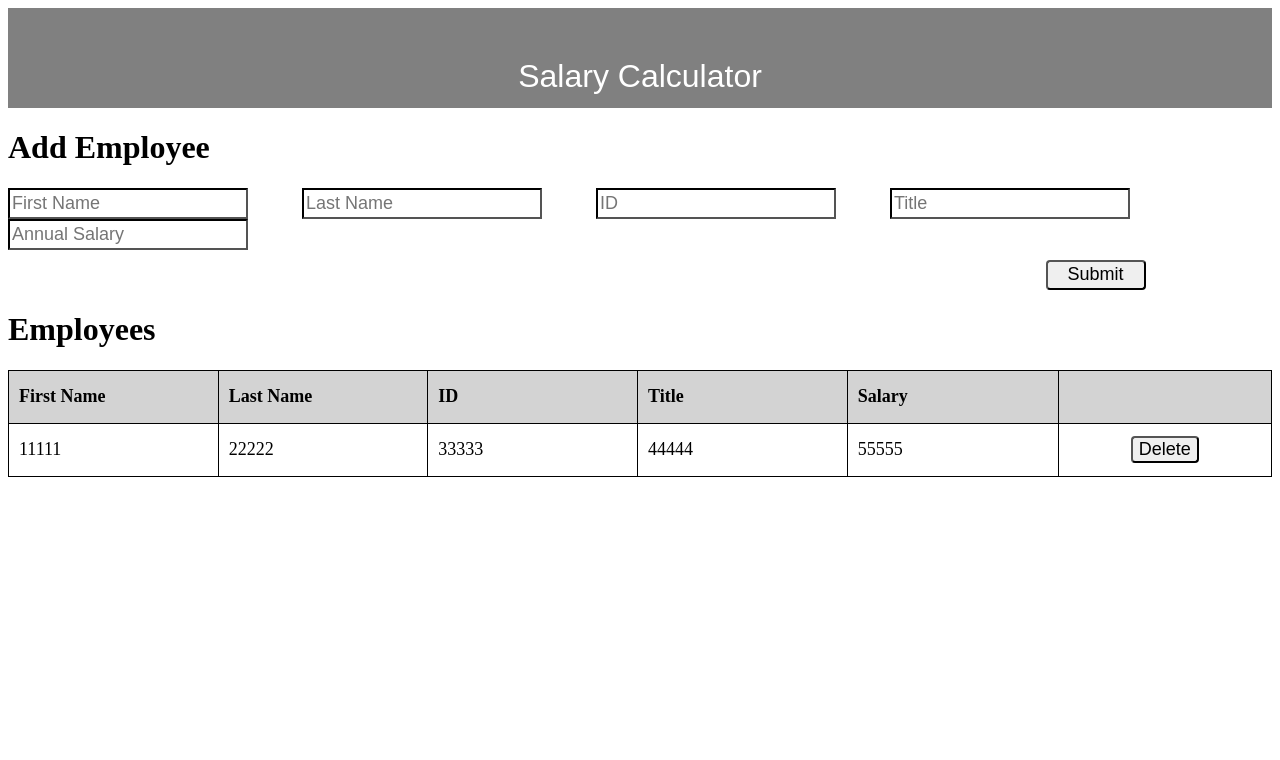
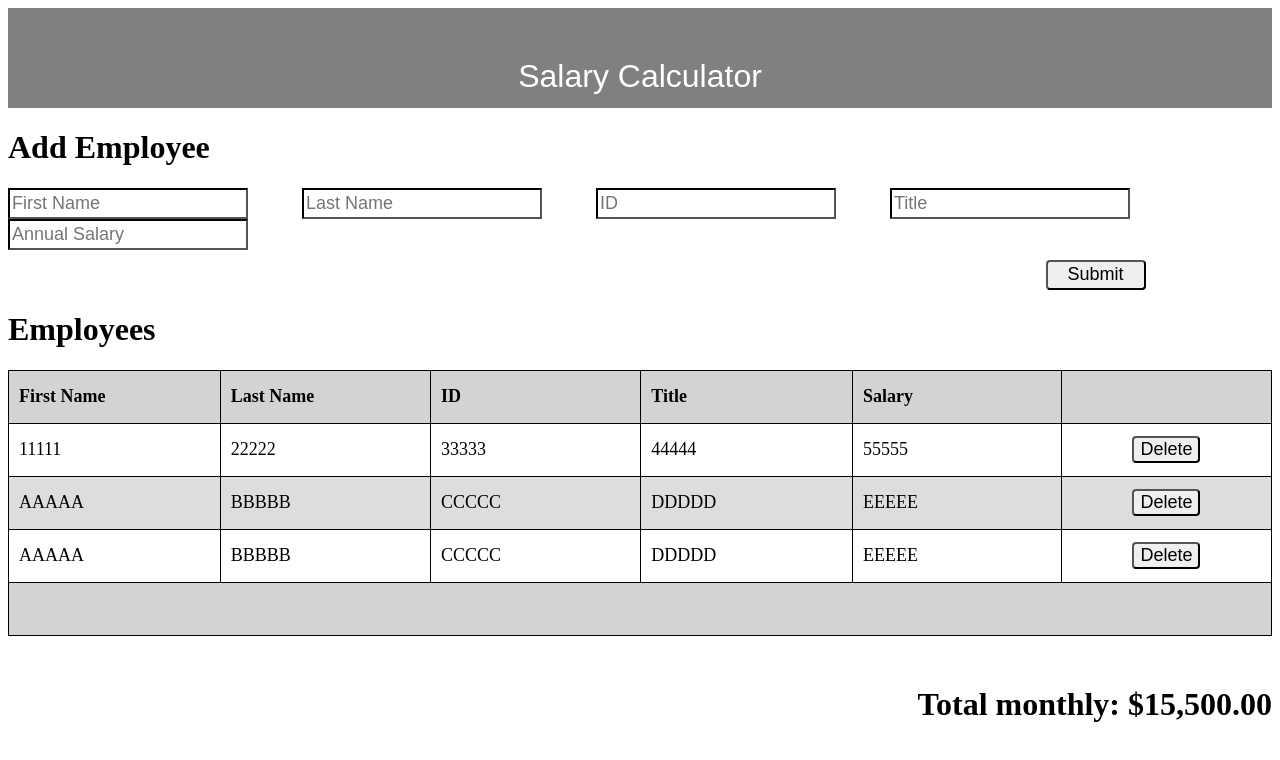
Before and after one commit to zenolook123/weekend-jquery-salary-calculator, a plain HTML site: page index.html in a window 1280 px wide. Drawn offline with nearby package versions, Linux system fonts and the light colour scheme.

Commit message:
index and styles completed
HTML and CSS completed.

```diff
--- a/index.html
+++ b/index.html
@@ -45,8 +45,34 @@
             <td class="table-data">55555</td>
             <td id = "delete-td"><button id = "delete-button">Delete</button></td>
           </tr>
+          <tr>
+            <td class ="table-data">AAAAA</td>
+            <td class ="table-data">BBBBB</td>
+            <td class ="table-data">CCCCC</td>
+            <td class ="table-data">DDDDD</td>
+            <td class ="table-data">EEEEE</td>
+            <td id = "delete-td"><button id = "delete-button">Delete</button></td>
+            </td>
+          </tr>
+          <tr>
+            <td class ="table-data">AAAAA</td>
+            <td class ="table-data">BBBBB</td>
+            <td class ="table-data">CCCCC</td>
+            <td class ="table-data">DDDDD</td>
+            <td class ="table-data">EEEEE</td>
+            <td id = "delete-td"><button id = "delete-button">Delete</button></td>
+            </td>
+          </tr>
         </tbody>
+        <tfoot>
+            <tr>
+              <td id = "footer-table" colspan="6"></td>
+            </tr>
+          </tfoot>
       </table>
+</div>
+<div id = "bottom-div">
+    <footer><h1>Total monthly: $15,500.00</h1></footer>
 </div>
 </head>
 <body>
--- a/styles.css
+++ b/styles.css
@@ -39,6 +39,10 @@ table {
     border-collapse: collapse;
   }
 
+  tr:nth-child(even) {
+    background-color: #dddddd; /* Sets a light gray background color */
+  }
+
   th {
     border:1px solid black;
     background-color: lightgray;
@@ -64,3 +68,11 @@ table {
     text-align: left;
     padding-left: 10px;
   }
+
+  #footer-table {
+    background-color: lightgray;
+  }
+  #bottom-div {
+    text-align: right;
+    margin-top: 50px;
+  }
```
